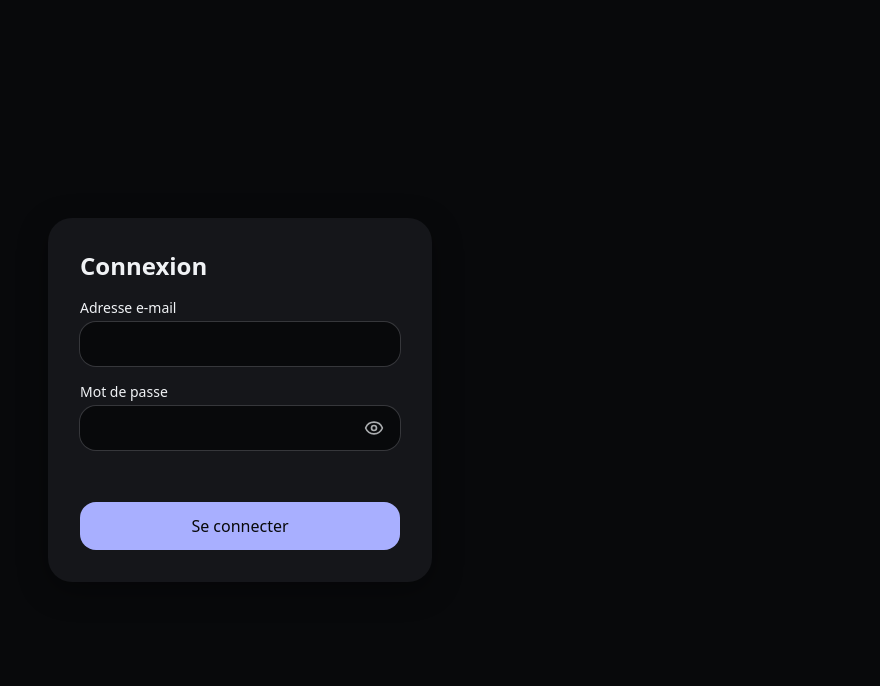
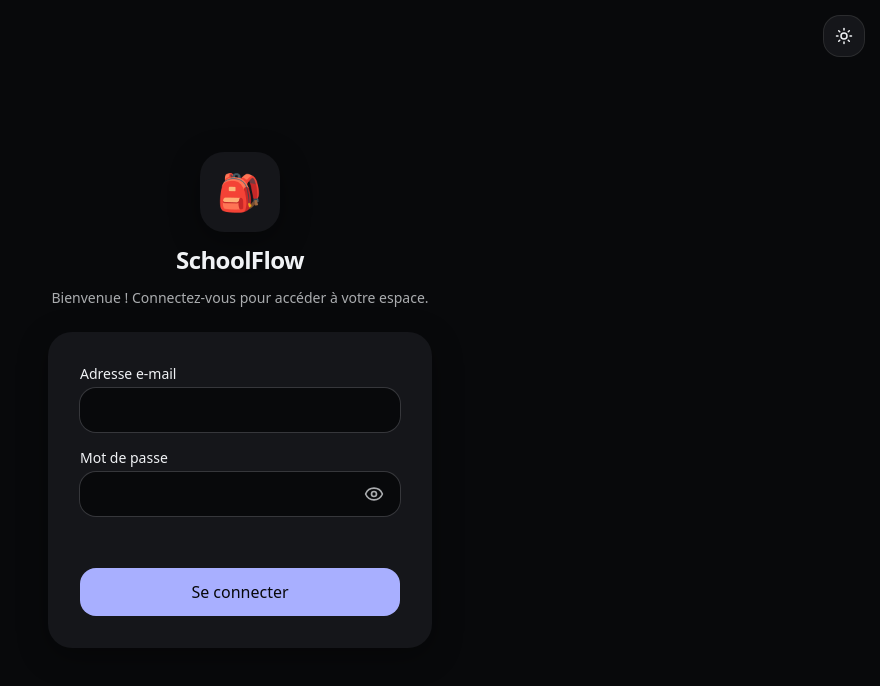
Before and after one commit to tru11y/schoolFlow, a Next.js app: page /login in a window 1280 px wide. Shown: the top 686 px of the page, without its empty margins (400-1280 px from the left). Built offline with nearby package versions, Linux system fonts and the light colour scheme; no server answers; the database is empty.

Commit message:
feat: complete login redesign, branding logo/name, dark mode and multi-device auth

```diff
--- a/src/app/(app)/admin/settings/actions.ts
+++ b/src/app/(app)/admin/settings/actions.ts
@@ -41,6 +41,7 @@ export const updateSchoolProfile = secureAction(
     permission: "school:manage",
     input: z.object({
       name: z.string().trim().min(2).max(80),
+      academicYear: z.string().trim().regex(/^\d{4} - \d{4}$/),
       logoDataUrl: logoDataUrlSchema,
     }),
     resourceId: (_i, data: { schoolId: string }) => data.schoolId,
@@ -52,7 +53,7 @@ export const updateSchoolProfile = secureAction(
 
     await prisma.school.update({
       where: { id: schoolId },
-      data: { name: input.name, ...(input.logoDataUrl === undefined ? {} : { logoDataUrl: input.logoDataUrl }) },
+      data: { name: input.name, academicYear: input.academicYear, ...(input.logoDataUrl === undefined ? {} : { logoDataUrl: input.logoDataUrl }) },
     });
     revalidatePath("/", "layout");
     return { schoolId };
--- a/src/app/(app)/admin/settings/page.tsx
+++ b/src/app/(app)/admin/settings/page.tsx
@@ -9,7 +9,7 @@ export default async function SettingsPage() {
   const principal = await requirePagePermission("school:manage");
   const currency = await getSchoolCurrency(principal.schoolId);
   const school = principal.schoolId
-    ? await prisma.school.findUnique({ where: { id: principal.schoolId }, select: { name: true, logoDataUrl: true } })
+    ? await prisma.school.findUnique({ where: { id: principal.schoolId }, select: { name: true, academicYear: true, logoDataUrl: true } })
     : null;
 
   return (
@@ -18,7 +18,7 @@ export default async function SettingsPage() {
       <div className="grid gap-6">
         {school ? (
           <Card className="max-w-2xl">
-            <ProfileForm name={school.name} hasLogo={school.logoDataUrl !== null} />
+            <ProfileForm name={school.name} academicYear={school.academicYear} hasLogo={school.logoDataUrl !== null} />
           </Card>
         ) : null}
         <Card className="max-w-2xl">
--- a/src/app/(app)/admin/settings/profile-form.tsx
+++ b/src/app/(app)/admin/settings/profile-form.tsx
@@ -12,7 +12,7 @@ const readAsDataUrl = (file: File) =>
     reader.readAsDataURL(file);
   });
 
-export function ProfileForm({ name, hasLogo }: { name: string; hasLogo: boolean }) {
+export function ProfileForm({ name, academicYear, hasLogo }: { name: string; academicYear: string; hasLogo: boolean }) {
   const [pending, start] = useTransition();
   const [message, setMessage] = useState<string | null>(null);
   const [logo, setLogo] = useState<string | null | undefined>(undefined);
@@ -31,7 +31,7 @@ export function ProfileForm({ name, hasLogo }: { name: string; hasLogo: boolean
     <form
       action={(fd) =>
         start(async () => {
-          const res = await updateSchoolProfile({ name: fd.get("name"), logoDataUrl: logo });
+          const res = await updateSchoolProfile({ name: fd.get("name"), academicYear: fd.get("academicYear"), logoDataUrl: logo });
           setMessage(res.ok ? "Établissement enregistré" : res.error.message);
           if (res.ok) setLogo(undefined);
         })
@@ -46,6 +46,16 @@ export function ProfileForm({ name, hasLogo }: { name: string; hasLogo: boolean
           minLength={2}
           maxLength={80}
           className="min-w-64 rounded-2xl bg-canvas px-4 py-2.5 outline-none ring-1 ring-ink/15 focus-visible:ring-2 focus-visible:ring-accent"
+        />
+      </label>
+      <label className="grid gap-1 text-sm">Année scolaire
+        <input
+          name="academicYear"
+          defaultValue={academicYear}
+          required
+          pattern="\d{4} - \d{4}"
+          placeholder="2026 - 2027"
+          className="w-40 rounded-2xl bg-canvas px-4 py-2.5 outline-none ring-1 ring-ink/15 focus-visible:ring-2 focus-visible:ring-accent"
         />
       </label>
       <div className="flex flex-wrap items-center gap-4">
--- a/src/app/login/login-form.tsx
+++ b/src/app/login/login-form.tsx
@@ -14,7 +14,6 @@ export function LoginForm({ next }: { next: string }) {
 
   return (
     <form action={action} className="grid w-full max-w-sm gap-4 rounded-3xl bg-surface p-8 shadow-soft">
-      <h1 className="text-2xl font-semibold">Connexion</h1>
       <input type="hidden" name="next" value={next} />
       <label className="grid gap-1 text-sm">
         Adresse e-mail
--- a/src/app/login/page.tsx
+++ b/src/app/login/page.tsx
@@ -1,10 +1,38 @@
+import { prisma } from "@/infrastructure/db/prisma";
+import { ThemeToggle } from "@/presentation/components/theme-toggle";
 import { LoginForm } from "./login-form";
 
 export default async function LoginPage({ searchParams }: { searchParams: Promise<{ next?: string }> }) {
   const { next } = await searchParams;
+  const school = await prisma.school.findFirst({
+    where: { deletedAt: null },
+    orderBy: { createdAt: "asc" },
+    select: { name: true, academicYear: true, logoDataUrl: true },
+  });
+
   return (
-    <main className="grid min-h-dvh place-items-center p-6">
-      <LoginForm next={next ?? "/"} />
+    <main className="relative grid min-h-dvh place-items-center px-5 py-10">
+      <div className="absolute right-4 top-4"><ThemeToggle /></div>
+      <div className="grid w-full max-w-sm justify-items-center gap-6">
+        <header className="grid justify-items-center gap-3 text-center">
+          <div className="grid size-20 place-items-center overflow-hidden rounded-3xl bg-surface shadow-soft">
+            {school?.logoDataUrl ? (
+              // eslint-disable-next-line @next/next/no-img-element -- public branding route, not optimizable
+              <img src="/school-logo/public" alt="" className="size-full object-contain p-2" />
+            ) : (
+              <span className="text-4xl" aria-hidden>🎒</span>
+            )}
+          </div>
+          <h1 className="text-2xl font-semibold tracking-tight">{school?.name ?? "SchoolFlow"}</h1>
+          {school ? (
+            <p className="rounded-full bg-accent/15 px-3 py-1 text-xs font-medium text-accent">
+              Année scolaire {school.academicYear}
+            </p>
+          ) : null}
+          <p className="text-sm text-ink/70">Bienvenue ! Connectez-vous pour accéder à votre espace.</p>
+        </header>
+        <LoginForm next={next ?? "/"} />
+      </div>
     </main>
   );
 }
--- /dev/null
+++ b/src/app/school-logo/public/route.ts
@@ -0,0 +1,8 @@
+import { prisma } from "@/infrastructure/db/prisma";
+import { logoResponse } from "../respond";
+
+/** Public branding for the login page (single-school deployment: the first active school). */
+export async function GET(req: Request) {
+  const school = await prisma.school.findFirst({ where: { deletedAt: null }, orderBy: { createdAt: "asc" }, select: { logoDataUrl: true } });
+  return logoResponse(req, school?.logoDataUrl);
+}
--- /dev/null
+++ b/src/app/school-logo/respond.ts
@@ -0,0 +1,12 @@
+import { createHash } from "node:crypto";
+import { decodeLogoDataUrl } from "@/core/domain/school/logo";
+
+export function logoResponse(req: Request, dataUrl: string | null | undefined): Response {
+  const logo = dataUrl ? decodeLogoDataUrl(dataUrl) : null;
+  if (!logo) return new Response("Not found", { status: 404 });
+
+  const etag = `"${createHash("sha1").update(logo.bytes).digest("hex")}"`;
+  const headers = { ETag: etag, "Cache-Control": "private, max-age=0, must-revalidate", "X-Content-Type-Options": "nosniff" };
+  if (req.headers.get("if-none-match") === etag) return new Response(null, { status: 304, headers });
+  return new Response(new Uint8Array(logo.bytes), { headers: { ...headers, "Content-Type": logo.mime } });
+}
--- a/src/app/school-logo/route.ts
+++ b/src/app/school-logo/route.ts
@@ -1,18 +1,10 @@
-import { createHash } from "node:crypto";
-import { decodeLogoDataUrl } from "@/core/domain/school/logo";
 import { prisma } from "@/infrastructure/db/prisma";
 import { getPrincipal } from "@/presentation/auth/guards";
+import { logoResponse } from "./respond";
 
 export async function GET(req: Request) {
   const principal = await getPrincipal();
   if (!principal?.schoolId) return new Response("Not found", { status: 404 });
-
   const school = await prisma.school.findUnique({ where: { id: principal.schoolId }, select: { logoDataUrl: true } });
-  const logo = school?.logoDataUrl ? decodeLogoDataUrl(school.logoDataUrl) : null;
-  if (!logo) return new Response("Not found", { status: 404 });
-
-  const etag = `"${createHash("sha1").update(logo.bytes).digest("hex")}"`;
-  const headers = { ETag: etag, "Cache-Control": "private, max-age=0, must-revalidate", "X-Content-Type-Options": "nosniff" };
-  if (req.headers.get("if-none-match") === etag) return new Response(null, { status: 304, headers });
-  return new Response(new Uint8Array(logo.bytes), { headers: { ...headers, "Content-Type": logo.mime } });
+  return logoResponse(req, school?.logoDataUrl);
 }
--- a/src/middleware.ts
+++ b/src/middleware.ts
@@ -2,7 +2,7 @@ import { NextResponse, type NextRequest } from "next/server";
 import { SESSION_COOKIE } from "@/presentation/auth/cookie-config";
 
 const isPublic = (pathname: string) =>
-  pathname === "/login" || pathname.startsWith("/verify/") || pathname.startsWith("/api/cron/");
+  pathname === "/login" || pathname === "/school-logo/public" || pathname.startsWith("/verify/") || pathname.startsWith("/api/cron/");
 
 /**
  * Edge gate: cheap presence check only (Prisma cannot run on the edge).
```
Also changed, not shown: 2 other files (tests, documents, lock files or other folders).
